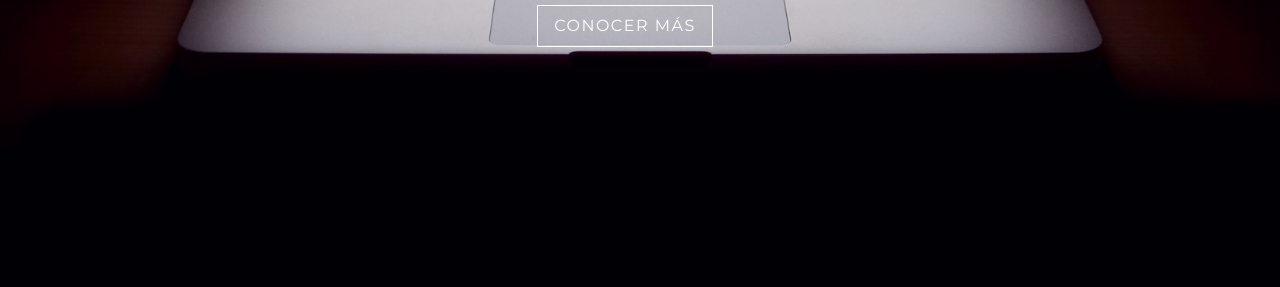
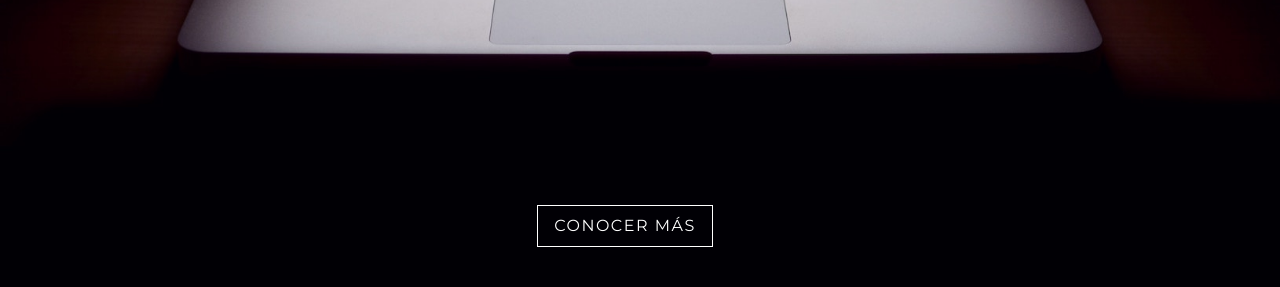
Before and after one commit to agusaranda/agusaranda.github.io, a plain HTML site: page index.html in a window 1280 px wide. Shown: the part 513-800 px from the top of the page. Drawn offline with nearby package versions, Linux system fonts and the light colour scheme.

Commit message:
Update style.css

```diff
--- a/style.css
+++ b/style.css
@@ -20,7 +20,7 @@ h1 {
 
 h3 {
   font-size: 1.5rem;
-  padding-bottom: 5rem;
+  padding-bottom: 30rem;
   color: grey;
 }
 
```
